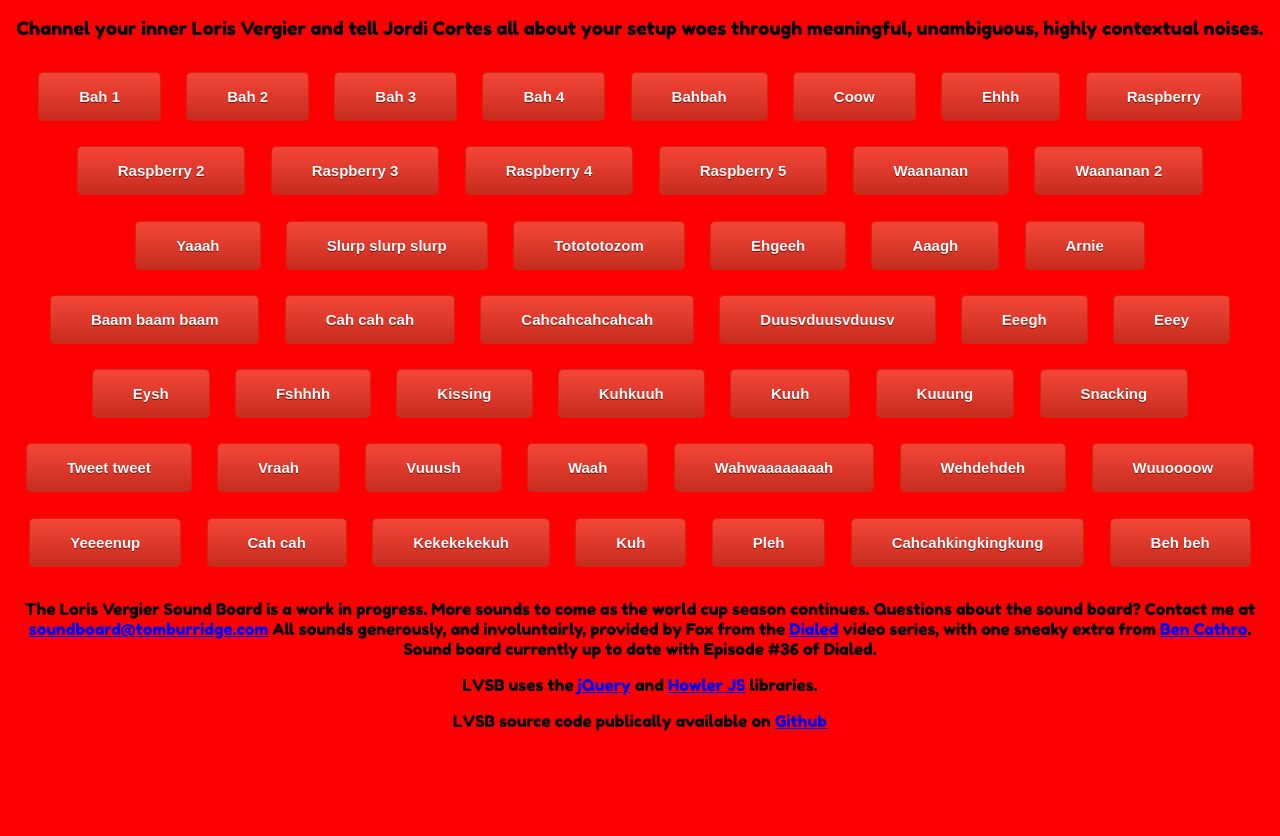
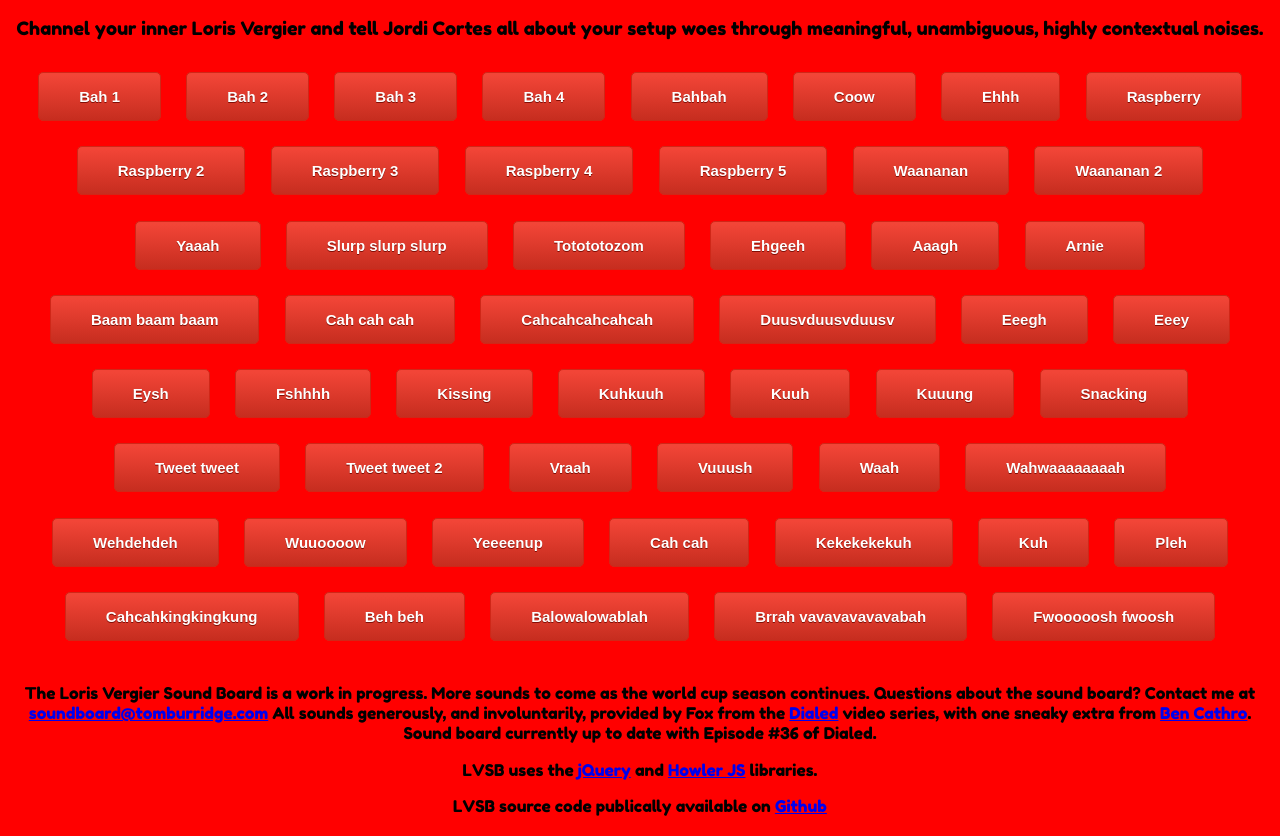
Before and after one commit to waffleShirt/wcdh-sound-board, a plain HTML site: page index.html in a window 1280 px wide. Shown: the part 448-1284 px from the top of the page. Before the commit the page ends 1199 px from the top, so only its background shows below. Drawn offline with nearby package versions, Linux system fonts and the light colour scheme; no server answers; a web font is replaced by a local one.

Commit message:
Updated the sound board through to the end of the 2019 season. Only added 4 more sounds since ep36.
Added a zip of all the sounds for anyone who wants them for message tones etc

Updated the css file with a small bit of padding at the bottom of the soundboard container to stop the scroll bar from popping up when clicking the bottom row of buttons.

```diff
--- a/index.html
+++ b/index.html
@@ -42,7 +42,7 @@
     </div>
 
     <div id="info">
-        <p>The Loris Vergier Sound Board is a work in progress. More sounds to come as the world cup season continues. Questions about the sound board? Contact me at <a href="mailto:soundboard@tomburridge.com">soundboard@tomburridge.com</a> All sounds generously, and involuntairly, provided by Fox from the <a href="https://www.youtube.com/playlist?list=PLWM_256O70OsN7T8BFN1tHUO4kCAz63fx" target="_blank">Dialed</a> video series, with one sneaky extra from <a href="https://www.youtube.com/channel/UCqfVn_4SrTEx4q1OrV1prdg" target="_blank">Ben Cathro</a>.<br>Sound board currently up to date with Episode #36 of Dialed.</p>
+        <p>The Loris Vergier Sound Board is a work in progress. More sounds to come as the world cup season continues. Questions about the sound board? Contact me at <a href="mailto:soundboard@tomburridge.com">soundboard@tomburridge.com</a> All sounds generously, and involuntarily, provided by Fox from the <a href="https://www.youtube.com/playlist?list=PLWM_256O70OsN7T8BFN1tHUO4kCAz63fx" target="_blank">Dialed</a> video series, with one sneaky extra from <a href="https://www.youtube.com/channel/UCqfVn_4SrTEx4q1OrV1prdg" target="_blank">Ben Cathro</a>.<br>Sound board currently up to date with Episode #36 of Dialed.</p>
         <p>LVSB uses the <a href="https://jquery.com/" target="_blank">jQuery</a> and <a href="https://howlerjs.com/" target="_blank">Howler JS</a> libraries.</p>
         <p>LVSB source code publically available on <a href="https://github.com/waffleShirt/wcdh-sound-board" target="_blank">Github</a></p>
     </div>
--- a/soundboard.css
+++ b/soundboard.css
@@ -40,7 +40,8 @@
 }
 
 #soundboard-buttons-container {
-    margin: 20px auto;
+	margin: 20px auto;
+	padding-bottom: 10px;
 	max-width: 1300px;
 	overflow: auto;
 	display: flex;
--- a/soundboard.js
+++ b/soundboard.js
@@ -205,6 +205,12 @@ var soundData = [
     },
     {
         sound: new Howl({
+            src: ['sounds/tweettweet2.mp3']
+        }),
+        description: 'Tweet tweet 2'
+    },
+    {
+        sound: new Howl({
             src: ['sounds/vraah.mp3']
         }),
         description: 'Vraah'
@@ -281,6 +287,24 @@ var soundData = [
         }),
         description: 'Beh beh'
     },
+    {
+        sound: new Howl({
+            src: ['sounds/balowalowablah.mp3']
+        }),
+        description: 'Balowalowablah'
+    },
+    {
+        sound: new Howl({
+            src: ['sounds/brrah vavavavavavabah.mp3']
+        }),
+        description: 'Brrah vavavavavavabah'
+    },
+    {
+        sound: new Howl({
+            src: ['sounds/fwooooosh fwoosh.mp3']
+        }),
+        description: 'Fwooooosh fwoosh'
+    },
 ]
 
 /*
```
Also changed, not shown: notes.txt, 12 other files.
